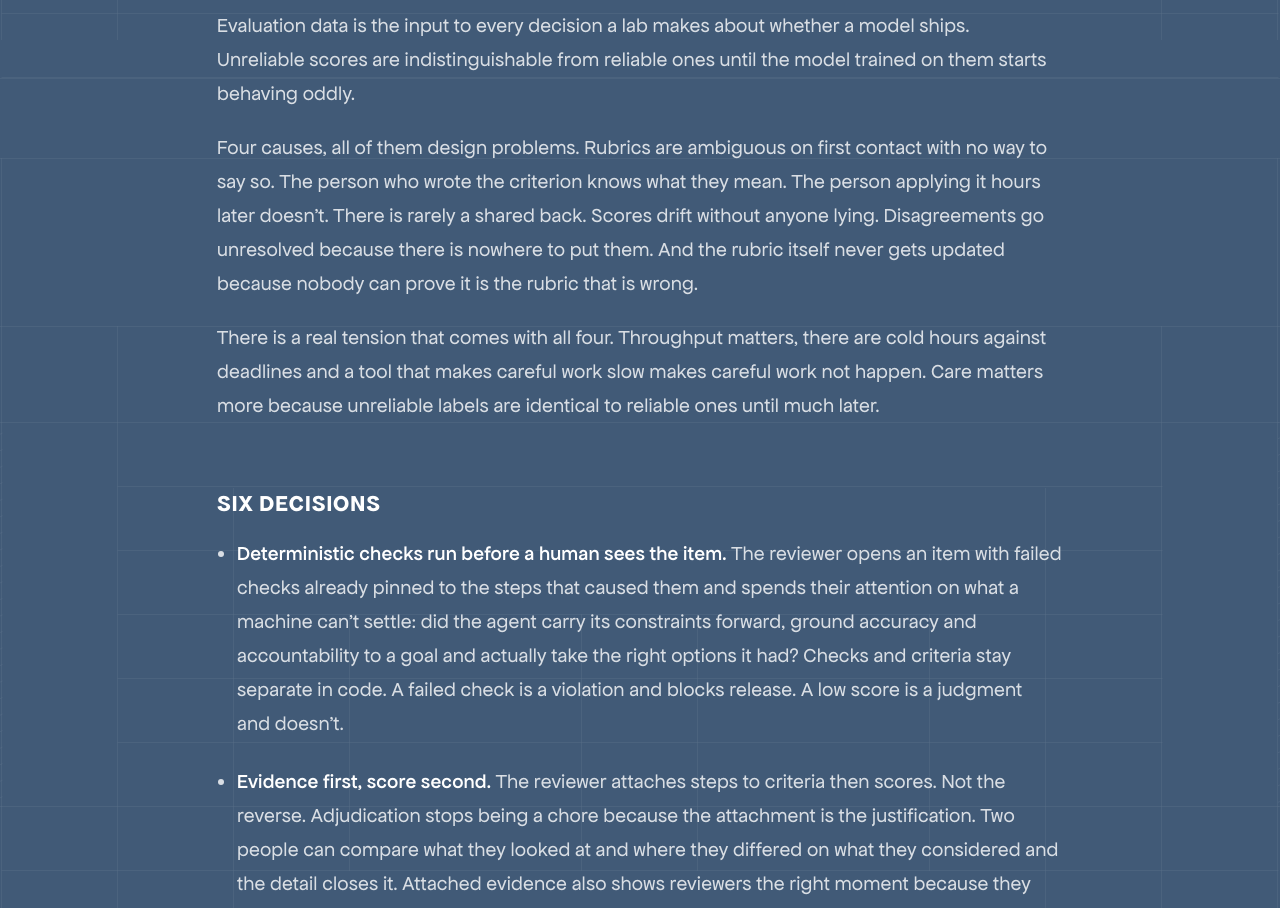
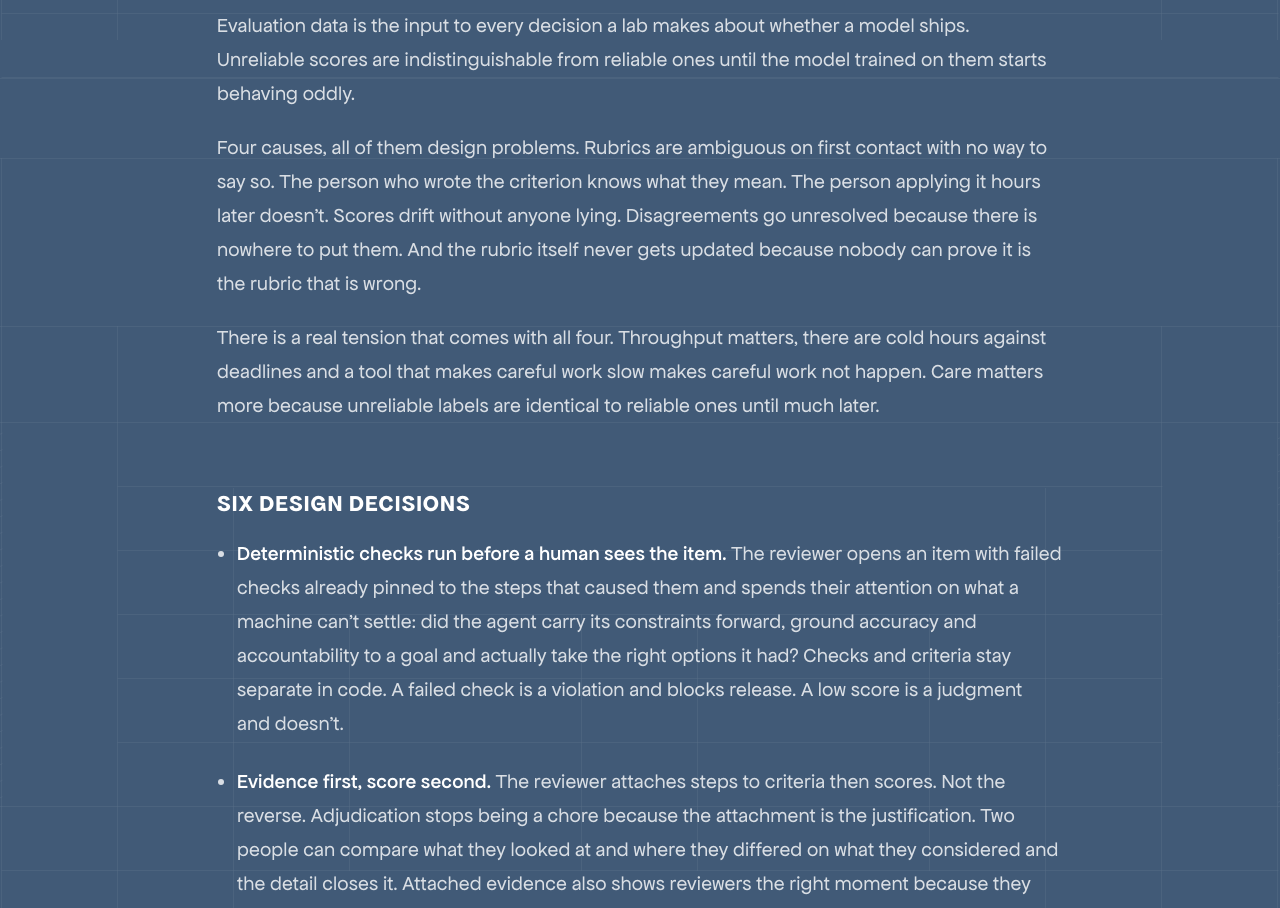
Before and after one commit to audumart/portfolio, a Next.js app: page /assay in a window 1280 px wide. Shown: the part 2020-2928 px from the top of the page. Built offline with nearby package versions, Linux system fonts and the light colour scheme.

Commit message:
additional site content

```diff
--- a/app/assay/page.tsx
+++ b/app/assay/page.tsx
@@ -202,7 +202,7 @@ export default function AssayPage() {
           <p className="mt-[20px] font-ui text-[16px] md:text-[20px] leading-[1.7] text-white/80 tracking-[0.16px]">
             Four causes, all of them design problems. Rubrics are ambiguous on first contact with no
             way to say so. The person who wrote the criterion knows what they mean. The person applying
-            it hours later doesn&apos;t. There is rarely a shared back. Scores drift without anyone lying.
+            it hours later doesn&apos;t. Scores drift without anyone lying.
             Disagreements go unresolved because there is nowhere to put them. And the rubric itself
             never gets updated because nobody can prove it is the rubric that is wrong.
           </p>
@@ -214,7 +214,7 @@ export default function AssayPage() {
         </Section>
 
         {/* ── Six decisions ─────────────────────────────────────── */}
-        <Section label="SIX DECISIONS">
+        <Section label="SIX DESIGN DECISIONS">
           <ul className="space-y-[24px] list-disc list-outside pl-[20px]">
             {[
               {
```
